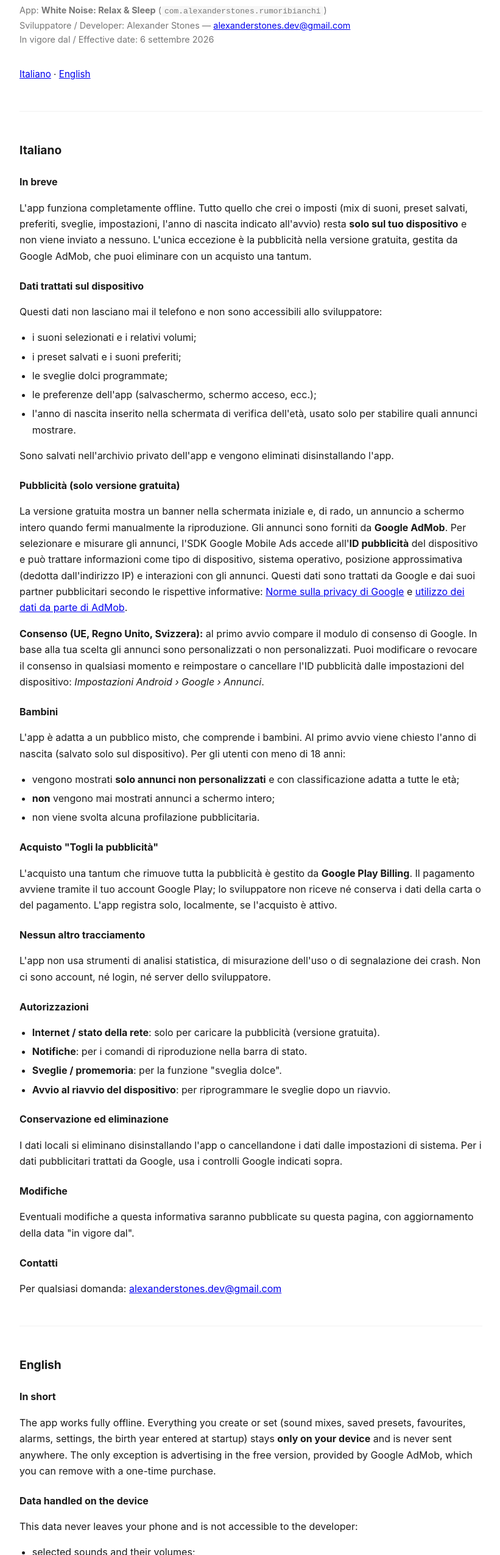
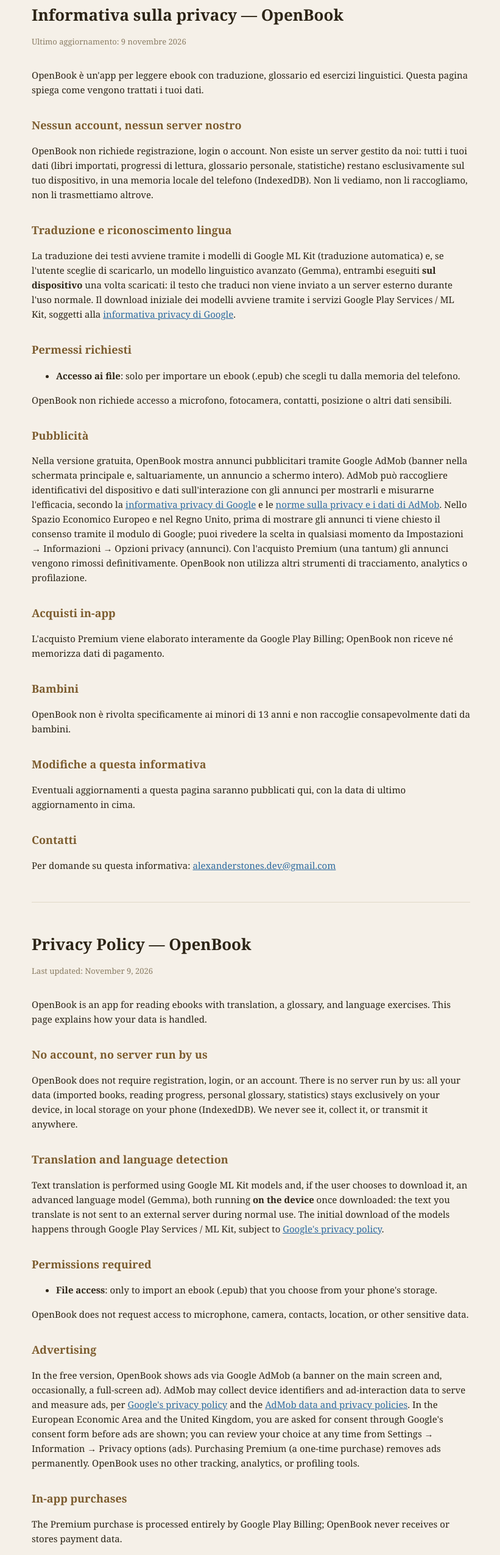
Before and after one commit to alexanderstonesdev-pixel/white-noise-privacy, a plain HTML site: page index.html in a window 1280 px wide. Shown: the part 86-2636 px from the top of the page at 61% size, without its empty margins (228-1049 px from the left). Drawn offline with Linux system fonts and the light colour scheme.

Commit message:
Add files via upload

```diff
--- a/index.html
+++ b/index.html
@@ -1,212 +1,87 @@
-<!doctype html>
+<!DOCTYPE html>
 <html lang="it">
 <head>
 <meta charset="utf-8">
+<title>OpenBook — Informativa sulla privacy</title>
 <meta name="viewport" content="width=device-width, initial-scale=1">
-<title>Privacy Policy — White Noise: Relax &amp; Sleep</title>
 <style>
-  :root { color-scheme: light dark; }
-  body {
-    font: 16px/1.65 -apple-system, BlinkMacSystemFont, "Segoe UI", Roboto, Helvetica, Arial, sans-serif;
-    max-width: 760px; margin: 0 auto; padding: 32px 20px 80px; color: #1a1a1a; background: #fff;
-  }
-  @media (prefers-color-scheme: dark) { body { color: #e6e6e6; background: #131313; } a { color: #7db2ff; } }
-  h1 { font-size: 1.7rem; margin: 0 0 4px; }
-  h2 { font-size: 1.2rem; margin: 2.2rem 0 .6rem; }
-  h3 { font-size: 1rem; margin: 1.4rem 0 .3rem; }
-  .meta { color: #777; font-size: .9rem; margin-bottom: 2rem; }
-  .lang { margin: 1.5rem 0; font-size: .95rem; }
-  ul { padding-left: 1.3rem; }
-  li { margin: .3rem 0; }
-  hr { border: none; border-top: 1px solid #ccc4; margin: 3rem 0; }
-  code { background: #8881; padding: 1px 5px; border-radius: 4px; font-size: .9em; }
+  body{font-family:Georgia,'Times New Roman',serif;max-width:720px;margin:0 auto;padding:32px 20px 60px;color:#2c2416;background:#f5f0e8;line-height:1.6;}
+  h1{font-size:26px;margin-bottom:4px;}
+  h2{font-size:18px;margin-top:32px;color:#7c5c2e;}
+  p,li{font-size:15px;}
+  .data{color:#8a7c63;font-size:13px;margin-bottom:32px;}
+  a{color:#2d6a9f;}
+  .lang-switch{font-family:'Segoe UI',Arial,sans-serif;font-size:13px;margin-bottom:24px;}
+  hr{border:none;border-top:1px solid #e0d8c8;margin:48px 0;}
 </style>
 </head>
 <body>
+<p class="lang-switch"><a href="#it">Italiano</a> · <a href="#en">English</a></p>
 
-<h1>Privacy Policy</h1>
-<p class="meta">
-  App: <strong>White Noise: Relax &amp; Sleep</strong> (<code>com.alexanderstones.rumoribianchi</code>)<br>
-  Sviluppatore / Developer: Alexander Stones — <a href="mailto:alexanderstones.dev@gmail.com">alexanderstones.dev@gmail.com</a><br>
-  In vigore dal / Effective date: 6 settembre 2026
-</p>
+<h1 id="it">Informativa sulla privacy — OpenBook</h1>
+<p class="data">Ultimo aggiornamento: 9 novembre 2026</p>
 
-<p class="lang"><a href="#it">Italiano</a> · <a href="#en">English</a></p>
+<p>OpenBook è un'app per leggere ebook con traduzione, glossario ed esercizi linguistici. Questa pagina spiega come vengono trattati i tuoi dati.</p>
+
+<h2>Nessun account, nessun server nostro</h2>
+<p>OpenBook non richiede registrazione, login o account. Non esiste un server gestito da noi: tutti i tuoi dati (libri importati, progressi di lettura, glossario personale, statistiche) restano esclusivamente sul tuo dispositivo, in una memoria locale del telefono (IndexedDB). Non li vediamo, non li raccogliamo, non li trasmettiamo altrove.</p>
+
+<h2>Traduzione e riconoscimento lingua</h2>
+<p>La traduzione dei testi avviene tramite i modelli di Google ML Kit (traduzione automatica) e, se l'utente sceglie di scaricarlo, un modello linguistico avanzato (Gemma), entrambi eseguiti <strong>sul dispositivo</strong> una volta scaricati: il testo che traduci non viene inviato a un server esterno durante l'uso normale. Il download iniziale dei modelli avviene tramite i servizi Google Play Services / ML Kit, soggetti alla <a href="https://policies.google.com/privacy" target="_blank" rel="noopener">informativa privacy di Google</a>.</p>
+
+<h2>Permessi richiesti</h2>
+<ul>
+  <li><strong>Accesso ai file</strong>: solo per importare un ebook (.epub) che scegli tu dalla memoria del telefono.</li>
+</ul>
+<p>OpenBook non richiede accesso a microfono, fotocamera, contatti, posizione o altri dati sensibili.</p>
+
+<h2>Pubblicità</h2>
+<p>Nella versione gratuita, OpenBook mostra annunci pubblicitari tramite Google AdMob (banner nella schermata principale e, saltuariamente, un annuncio a schermo intero). AdMob può raccogliere identificativi del dispositivo e dati sull'interazione con gli annunci per mostrarli e misurarne l'efficacia, secondo la <a href="https://policies.google.com/privacy" target="_blank" rel="noopener">informativa privacy di Google</a> e le <a href="https://support.google.com/admob/answer/6128543" target="_blank" rel="noopener">norme sulla privacy e i dati di AdMob</a>. Nello Spazio Economico Europeo e nel Regno Unito, prima di mostrare gli annunci ti viene chiesto il consenso tramite il modulo di Google; puoi rivedere la scelta in qualsiasi momento da Impostazioni → Informazioni → Opzioni privacy (annunci). Con l'acquisto Premium (una tantum) gli annunci vengono rimossi definitivamente. OpenBook non utilizza altri strumenti di tracciamento, analytics o profilazione.</p>
+
+<h2>Acquisti in-app</h2>
+<p>L'acquisto Premium viene elaborato interamente da Google Play Billing; OpenBook non riceve né memorizza dati di pagamento.</p>
+
+<h2>Bambini</h2>
+<p>OpenBook non è rivolta specificamente ai minori di 13 anni e non raccoglie consapevolmente dati da bambini.</p>
+
+<h2>Modifiche a questa informativa</h2>
+<p>Eventuali aggiornamenti a questa pagina saranno pubblicati qui, con la data di ultimo aggiornamento in cima.</p>
+
+<h2>Contatti</h2>
+<p>Per domande su questa informativa: <a href="mailto:alexanderstones.dev@gmail.com">alexanderstones.dev@gmail.com</a></p>
 
 <hr>
 
-<h2 id="it">Italiano</h2>
+<h1 id="en">Privacy Policy — OpenBook</h1>
+<p class="data">Last updated: November 9, 2026</p>
 
-<h3>In breve</h3>
-<p>
-  L'app funziona completamente offline. Tutto quello che crei o imposti (mix di suoni, preset salvati,
-  preferiti, sveglie, impostazioni, l'anno di nascita indicato all'avvio) resta <strong>solo sul tuo
-  dispositivo</strong> e non viene inviato a nessuno. L'unica eccezione è la pubblicità nella versione
-  gratuita, gestita da Google AdMob, che puoi eliminare con un acquisto una tantum.
-</p>
+<p>OpenBook is an app for reading ebooks with translation, a glossary, and language exercises. This page explains how your data is handled.</p>
 
-<h3>Dati trattati sul dispositivo</h3>
-<p>Questi dati non lasciano mai il telefono e non sono accessibili allo sviluppatore:</p>
+<h2>No account, no server run by us</h2>
+<p>OpenBook does not require registration, login, or an account. There is no server run by us: all your data (imported books, reading progress, personal glossary, statistics) stays exclusively on your device, in local storage on your phone (IndexedDB). We never see it, collect it, or transmit it anywhere.</p>
+
+<h2>Translation and language detection</h2>
+<p>Text translation is performed using Google ML Kit models and, if the user chooses to download it, an advanced language model (Gemma), both running <strong>on the device</strong> once downloaded: the text you translate is not sent to an external server during normal use. The initial download of the models happens through Google Play Services / ML Kit, subject to <a href="https://policies.google.com/privacy" target="_blank" rel="noopener">Google's privacy policy</a>.</p>
+
+<h2>Permissions required</h2>
 <ul>
-  <li>i suoni selezionati e i relativi volumi;</li>
-  <li>i preset salvati e i suoni preferiti;</li>
-  <li>le sveglie dolci programmate;</li>
-  <li>le preferenze dell'app (salvaschermo, schermo acceso, ecc.);</li>
-  <li>l'anno di nascita inserito nella schermata di verifica dell'età, usato solo per stabilire quali
-      annunci mostrare.</li>
+  <li><strong>File access</strong>: only to import an ebook (.epub) that you choose from your phone's storage.</li>
 </ul>
-<p>Sono salvati nell'archivio privato dell'app e vengono eliminati disinstallando l'app.</p>
+<p>OpenBook does not request access to microphone, camera, contacts, location, or other sensitive data.</p>
 
-<h3>Pubblicità (solo versione gratuita)</h3>
-<p>
-  La versione gratuita mostra un banner nella schermata iniziale e, di rado, un annuncio a schermo intero
-  quando fermi manualmente la riproduzione. Gli annunci sono forniti da <strong>Google AdMob</strong>.
-  Per selezionare e misurare gli annunci, l'SDK Google Mobile Ads accede all'<strong>ID pubblicità</strong>
-  del dispositivo e può trattare informazioni come tipo di dispositivo, sistema operativo, posizione
-  approssimativa (dedotta dall'indirizzo IP) e interazioni con gli annunci. Questi dati sono trattati da
-  Google e dai suoi partner pubblicitari secondo le rispettive informative:
-  <a href="https://policies.google.com/privacy">Norme sulla privacy di Google</a> e
-  <a href="https://support.google.com/admob/answer/6128543">utilizzo dei dati da parte di AdMob</a>.
-</p>
-<p>
-  <strong>Consenso (UE, Regno Unito, Svizzera):</strong> al primo avvio compare il modulo di consenso di
-  Google. In base alla tua scelta gli annunci sono personalizzati o non personalizzati. Puoi modificare o
-  revocare il consenso in qualsiasi momento e reimpostare o cancellare l'ID pubblicità dalle impostazioni
-  del dispositivo: <em>Impostazioni Android › Google › Annunci</em>.
-</p>
+<h2>Advertising</h2>
+<p>In the free version, OpenBook shows ads via Google AdMob (a banner on the main screen and, occasionally, a full-screen ad). AdMob may collect device identifiers and ad-interaction data to serve and measure ads, per <a href="https://policies.google.com/privacy" target="_blank" rel="noopener">Google's privacy policy</a> and the <a href="https://support.google.com/admob/answer/6128543" target="_blank" rel="noopener">AdMob data and privacy policies</a>. In the European Economic Area and the United Kingdom, you are asked for consent through Google's consent form before ads are shown; you can review your choice at any time from Settings → Information → Privacy options (ads). Purchasing Premium (a one-time purchase) removes ads permanently. OpenBook uses no other tracking, analytics, or profiling tools.</p>
 
-<h3>Bambini</h3>
-<p>
-  L'app è adatta a un pubblico misto, che comprende i bambini. Al primo avvio viene chiesto l'anno di
-  nascita (salvato solo sul dispositivo). Per gli utenti con meno di 18 anni:
-</p>
-<ul>
-  <li>vengono mostrati <strong>solo annunci non personalizzati</strong> e con classificazione adatta a
-      tutte le età;</li>
-  <li><strong>non</strong> vengono mai mostrati annunci a schermo intero;</li>
-  <li>non viene svolta alcuna profilazione pubblicitaria.</li>
-</ul>
+<h2>In-app purchases</h2>
+<p>The Premium purchase is processed entirely by Google Play Billing; OpenBook never receives or stores payment data.</p>
 
-<h3>Acquisto "Togli la pubblicità"</h3>
-<p>
-  L'acquisto una tantum che rimuove tutta la pubblicità è gestito da <strong>Google Play Billing</strong>.
-  Il pagamento avviene tramite il tuo account Google Play; lo sviluppatore non riceve né conserva i dati
-  della carta o del pagamento. L'app registra solo, localmente, se l'acquisto è attivo.
-</p>
+<h2>Children</h2>
+<p>OpenBook is not specifically directed at children under 13 and does not knowingly collect data from children.</p>
 
-<h3>Nessun altro tracciamento</h3>
-<p>
-  L'app non usa strumenti di analisi statistica, di misurazione dell'uso o di segnalazione dei crash.
-  Non ci sono account, né login, né server dello sviluppatore.
-</p>
+<h2>Changes to this policy</h2>
+<p>Any updates to this page will be published here, with the last-updated date at the top.</p>
 
-<h3>Autorizzazioni</h3>
-<ul>
-  <li><strong>Internet / stato della rete</strong>: solo per caricare la pubblicità (versione gratuita).</li>
-  <li><strong>Notifiche</strong>: per i comandi di riproduzione nella barra di stato.</li>
-  <li><strong>Sveglie / promemoria</strong>: per la funzione "sveglia dolce".</li>
-  <li><strong>Avvio al riavvio del dispositivo</strong>: per riprogrammare le sveglie dopo un riavvio.</li>
-</ul>
-
-<h3>Conservazione ed eliminazione</h3>
-<p>
-  I dati locali si eliminano disinstallando l'app o cancellandone i dati dalle impostazioni di sistema.
-  Per i dati pubblicitari trattati da Google, usa i controlli Google indicati sopra.
-</p>
-
-<h3>Modifiche</h3>
-<p>
-  Eventuali modifiche a questa informativa saranno pubblicate su questa pagina, con aggiornamento della
-  data "in vigore dal".
-</p>
-
-<h3>Contatti</h3>
-<p>Per qualsiasi domanda: <a href="mailto:alexanderstones.dev@gmail.com">alexanderstones.dev@gmail.com</a></p>
-
-<hr>
-
-<h2 id="en">English</h2>
-
-<h3>In short</h3>
-<p>
-  The app works fully offline. Everything you create or set (sound mixes, saved presets, favourites,
-  alarms, settings, the birth year entered at startup) stays <strong>only on your device</strong> and is
-  never sent anywhere. The only exception is advertising in the free version, provided by Google AdMob,
-  which you can remove with a one-time purchase.
-</p>
-
-<h3>Data handled on the device</h3>
-<p>This data never leaves your phone and is not accessible to the developer:</p>
-<ul>
-  <li>selected sounds and their volumes;</li>
-  <li>saved presets and favourite sounds;</li>
-  <li>scheduled gentle wake-up alarms;</li>
-  <li>app preferences (screensaver, keep screen on, etc.);</li>
-  <li>the birth year entered in the age screen, used only to decide which ads to show.</li>
-</ul>
-<p>It is stored in the app's private storage and is deleted when you uninstall the app.</p>
-
-<h3>Advertising (free version only)</h3>
-<p>
-  The free version shows a banner on the home screen and, rarely, a full-screen ad when you manually stop
-  playback. Ads are served by <strong>Google AdMob</strong>. To select and measure ads, the Google Mobile
-  Ads SDK accesses the device <strong>Advertising ID</strong> and may process information such as device
-  type, operating system, approximate location (derived from IP address) and ad interactions. This data is
-  processed by Google and its advertising partners under their own policies:
-  <a href="https://policies.google.com/privacy">Google Privacy Policy</a> and
-  <a href="https://support.google.com/admob/answer/6128543">how AdMob uses data</a>.
-</p>
-<p>
-  <strong>Consent (EEA, UK, Switzerland):</strong> Google's consent form appears at first launch. Depending
-  on your choice, ads are personalised or non-personalised. You can change or withdraw consent at any time
-  and reset or delete the Advertising ID in your device settings: <em>Android Settings › Google › Ads</em>.
-</p>
-
-<h3>Children</h3>
-<p>
-  The app is suitable for a mixed audience that includes children. At first launch it asks for your birth
-  year (stored only on the device). For users under 18:
-</p>
-<ul>
-  <li>only <strong>non-personalised</strong> ads, rated suitable for all ages, are shown;</li>
-  <li>full-screen ads are <strong>never</strong> shown;</li>
-  <li>no advertising profiling is performed.</li>
-</ul>
-
-<h3>"Remove ads" purchase</h3>
-<p>
-  The one-time purchase that removes all advertising is handled by <strong>Google Play Billing</strong>.
-  Payment goes through your Google Play account; the developer neither receives nor stores card or payment
-  data. The app only records locally whether the purchase is active.
-</p>
-
-<h3>No other tracking</h3>
-<p>
-  The app uses no analytics, usage-measurement or crash-reporting tools. There are no accounts, no logins
-  and no developer servers.
-</p>
-
-<h3>Permissions</h3>
-<ul>
-  <li><strong>Internet / network state</strong>: only to load advertising (free version).</li>
-  <li><strong>Notifications</strong>: for playback controls in the status bar.</li>
-  <li><strong>Alarms / reminders</strong>: for the "gentle wake-up" feature.</li>
-  <li><strong>Run at device startup</strong>: to reschedule alarms after a reboot.</li>
-</ul>
-
-<h3>Retention and deletion</h3>
-<p>
-  Local data is removed by uninstalling the app or clearing its data in system settings. For advertising
-  data processed by Google, use the Google controls listed above.
-</p>
-
-<h3>Changes</h3>
-<p>
-  Any changes to this policy will be posted on this page, with an updated "effective date".
-</p>
-
-<h3>Contact</h3>
-<p>Any questions: <a href="mailto:alexanderstones.dev@gmail.com">alexanderstones.dev@gmail.com</a></p>
-
+<h2>Contact</h2>
+<p>For questions about this policy: <a href="mailto:alexanderstones.dev@gmail.com">alexanderstones.dev@gmail.com</a></p>
 </body>
 </html>
```
